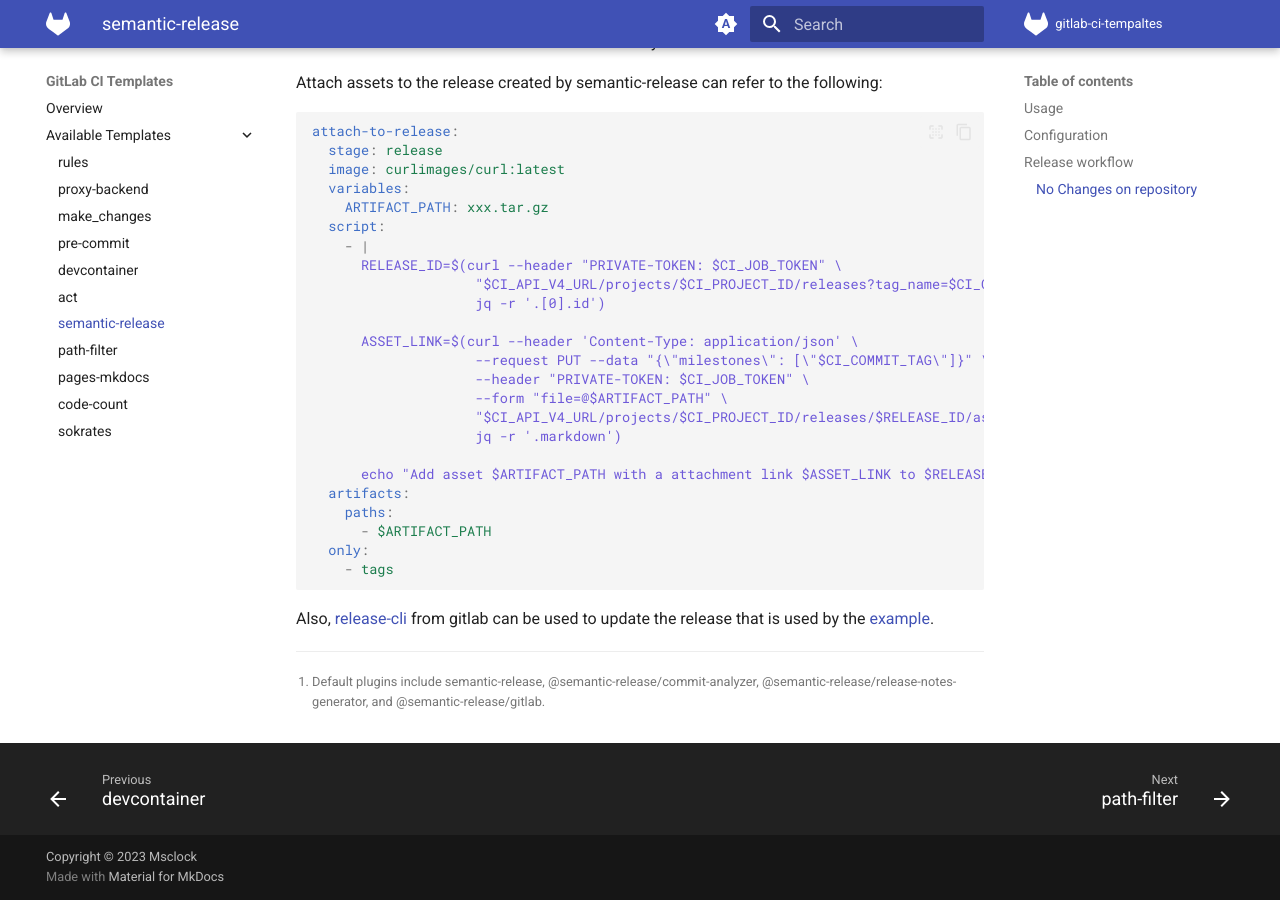
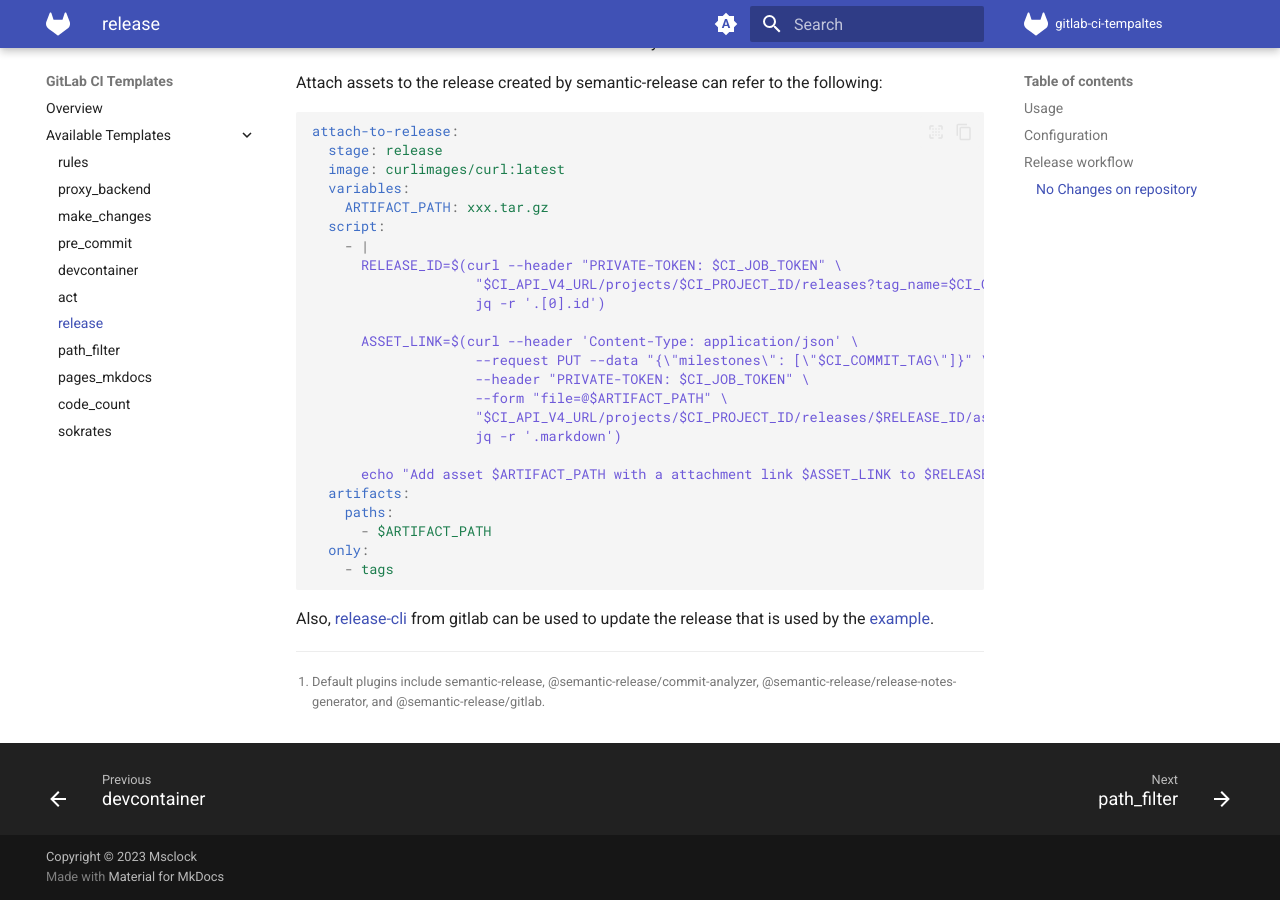
Before and after one commit to msclock/gitlab-ci-templates, an MkDocs documentation site: the page built from docs/release.md, in a window 1280 px wide and 900 px high, scrolled down 3564 px. Built offline with MkDocs 1.6.1 and Material for MkDocs 9.7.7, drawn with Linux system fonts in a browser that asks for light colours; comment, search, counter and statistics services are not loaded; the version menu is left out.

Commit message:
perf: rename some templates and related docs
BREAKING CHANGE: rename .path-filter and .pages-mkdocs to
.path_filter, .pages_mkdocs.

```diff
--- a/mkdocs.yml
+++ b/mkdocs.yml
@@ -90,13 +90,13 @@
   - Overview: index.md
   - Available Templates:
       - rules: rules.md
-      - proxy-backend: proxy_backend.md
+      - proxy_backend: proxy_backend.md
       - make_changes: make_changes.md
-      - pre-commit: pre-commit.md
+      - pre_commit: pre_commit.md
       - devcontainer: devcontainer.md
       - act: act.md
-      - semantic-release: semantic-release.md
-      - path-filter: path-filter.md
-      - pages-mkdocs: pages-mkdocs.md
-      - code-count: code-count.md
+      - release: release.md
+      - path_filter: path_filter.md
+      - pages_mkdocs: pages_mkdocs.md
+      - code_count: code_count.md
       - sokrates: sokrates.md
```
Also changed, not shown: .gitlab-ci.yml (+3 -4 lines), docs/code_count.md (renamed from docs/code-count.md), docs/pages_mkdocs.md (renamed from docs/pages-mkdocs.md), docs/path_filter.md (renamed from docs/path-filter.md), docs/pre_commit.md (renamed from docs/pre-commit.md), docs/release.md (renamed from docs/semantic-release.md), 1 other file.
